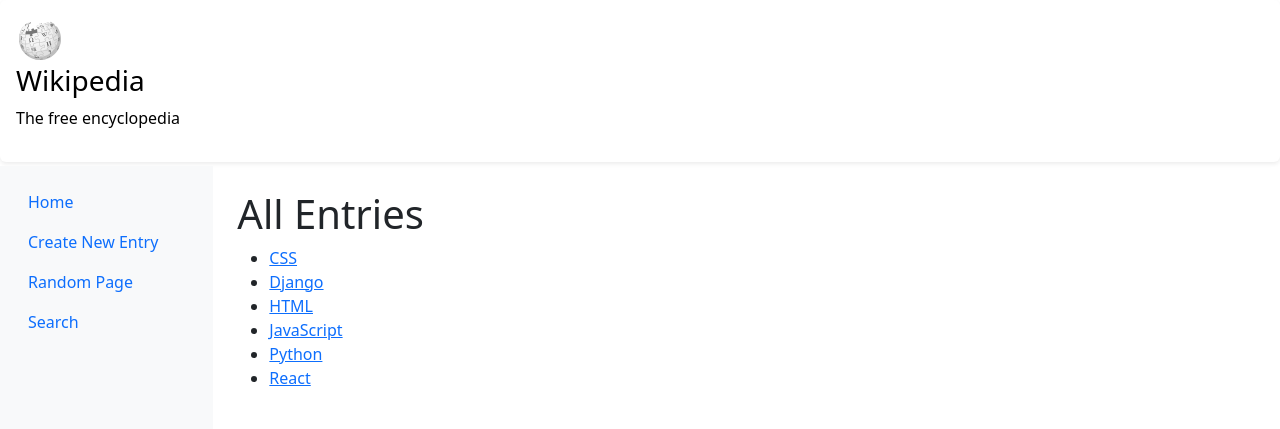
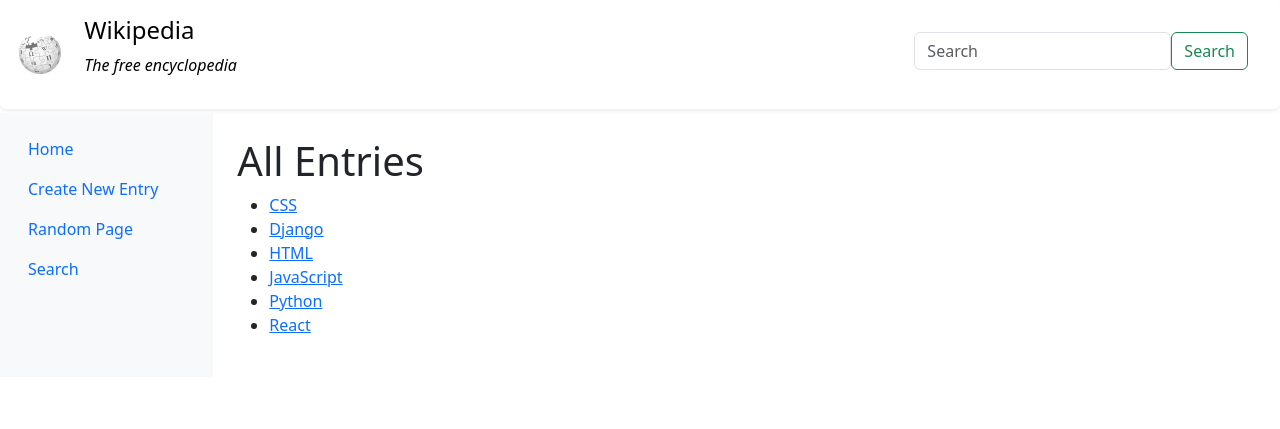
Before and after one commit to ismail-mah/wiki, a Django app: page / in a window 1280 px wide. Shown: the top 429 px of the page. Run offline with Django 5.2, Linux system fonts and the light colour scheme.

Commit message:
added search form etc

```diff
--- a/encyclopedia/templates/encyclopedia/layout.html
+++ b/encyclopedia/templates/encyclopedia/layout.html
@@ -10,9 +10,20 @@
 </head>
 <body>
     <header class=" text-black shadow-sm p-3 mb-1 bg-body rounded">
-        <div><img src="{% static 'images/wiki.png' %}" alt=""></div>
-        <h3>Wikipedia</h3>
-        <p>The free encyclopedia</p>
+        <div>
+            <img src="{% static 'images/wiki.png' %}" alt="">
+
+            <div class="d-inline-block align-middle ms-3">
+                <h4 class="">Wikipedia</h4>
+                <p><em>The free encyclopedia</em></p>
+            </div>
+                <form class="d-flex float-end p-3" role="search" action="/search" method="get">
+                    <input class="form-control mr-sm-2" type="search" placeholder="Search" aria-label="Search">
+                    <button class="btn btn-outline-success my-2 my-sm-0" type="submit">Search</button>
+                </form>
+
+        </div>
+
     </header>
 
     <div class="container-fluid">
--- a/wiki/settings.py
+++ b/wiki/settings.py
@@ -119,7 +119,7 @@ STATIC_URL = 'static/'
 
 # Add the following lines to tell Django where to find your static files:
 STATICFILES_DIRS = [
-    BASE_DIR / 'encyclopedia' / 'images',
+    BASE_DIR / 'encyclopedia' / 'static',
 ]
 
 # Default primary key field type
```
Also changed, not shown: encyclopedia/static/images/favicon.png (renamed from encyclopedia/templates/images/favicon.png), encyclopedia/static/images/wiki.png (renamed from encyclopedia/templates/images/wiki.png).
